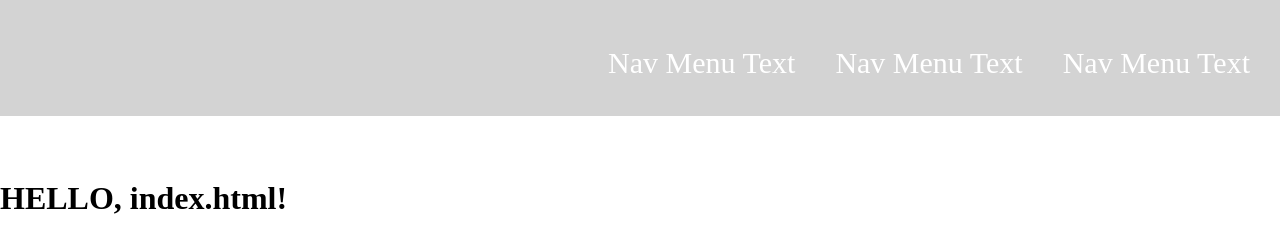
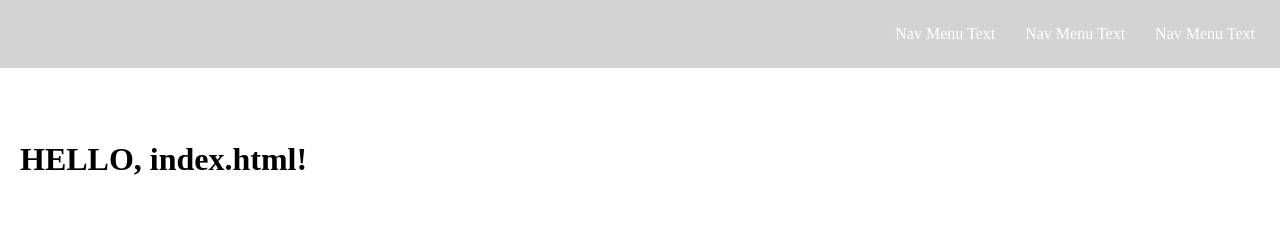
Before and after one commit to ATown0789/html-css, a plain HTML site: page index.html in a window 1280 px wide. Drawn offline with Linux system fonts and the light colour scheme.

Commit message:
Fix minor style issues

```diff
--- a/index.css
+++ b/index.css
@@ -4,7 +4,8 @@ body {
 }
 
 main {
-    margin-top: 180px;
+    padding: 20px;
+    margin-top: 100px;
 }
 
 /****** Navigation Styles ******/
@@ -17,7 +18,8 @@ nav {
 }
 
 #navMenu{
-    padding-top: 10px;
+    padding: 10px 0;
+    margin: 0;
     clear:both;
     display: flex;
     flex-direction: column;
@@ -106,6 +108,11 @@ nav {
         display: none;
     }
 
+    .menuItem {
+        font-size: 16px;
+        padding: 15px;
+    }
+
     #navMenu {
         display: flex;
         flex-direction: row;
```
